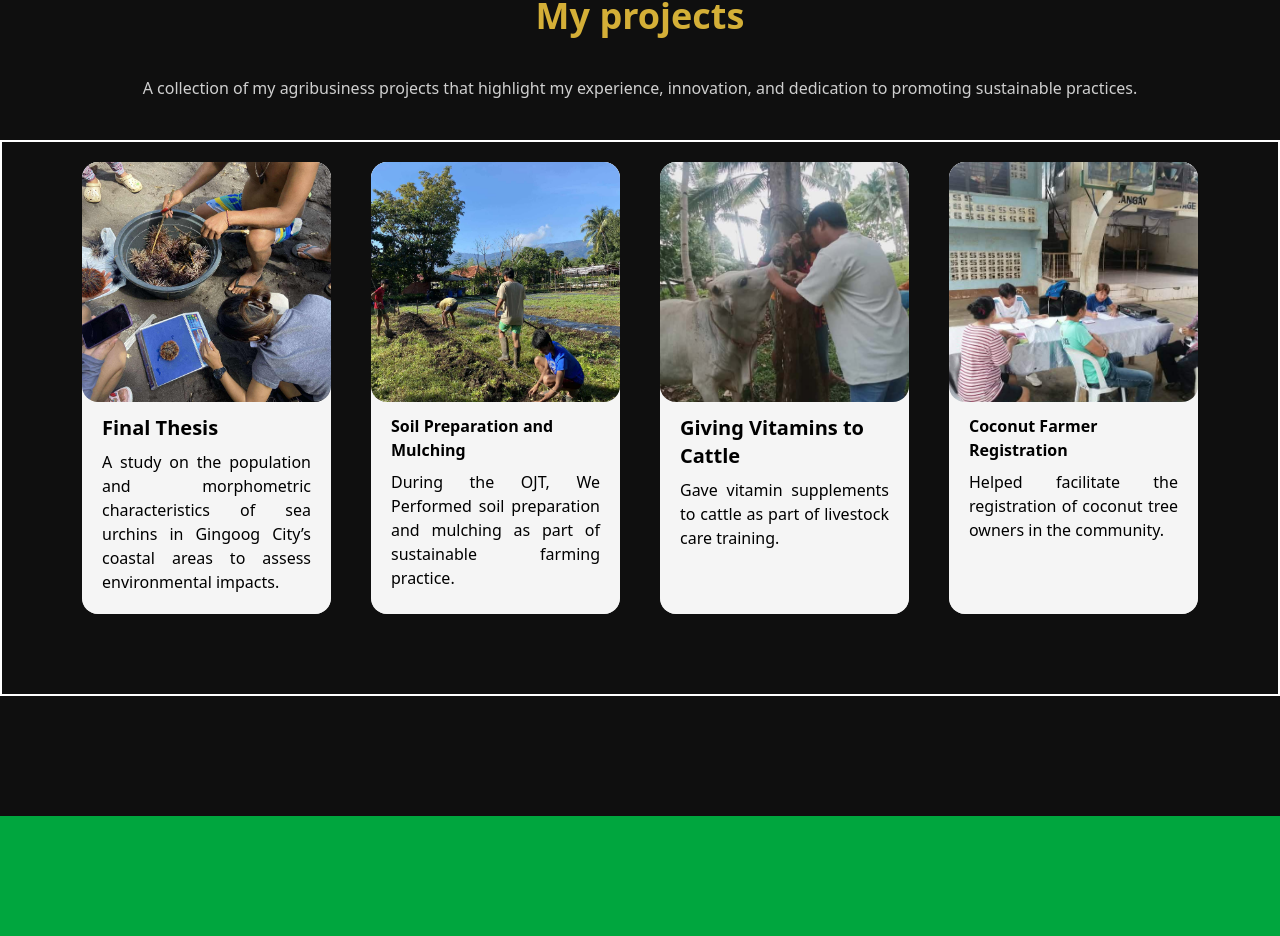
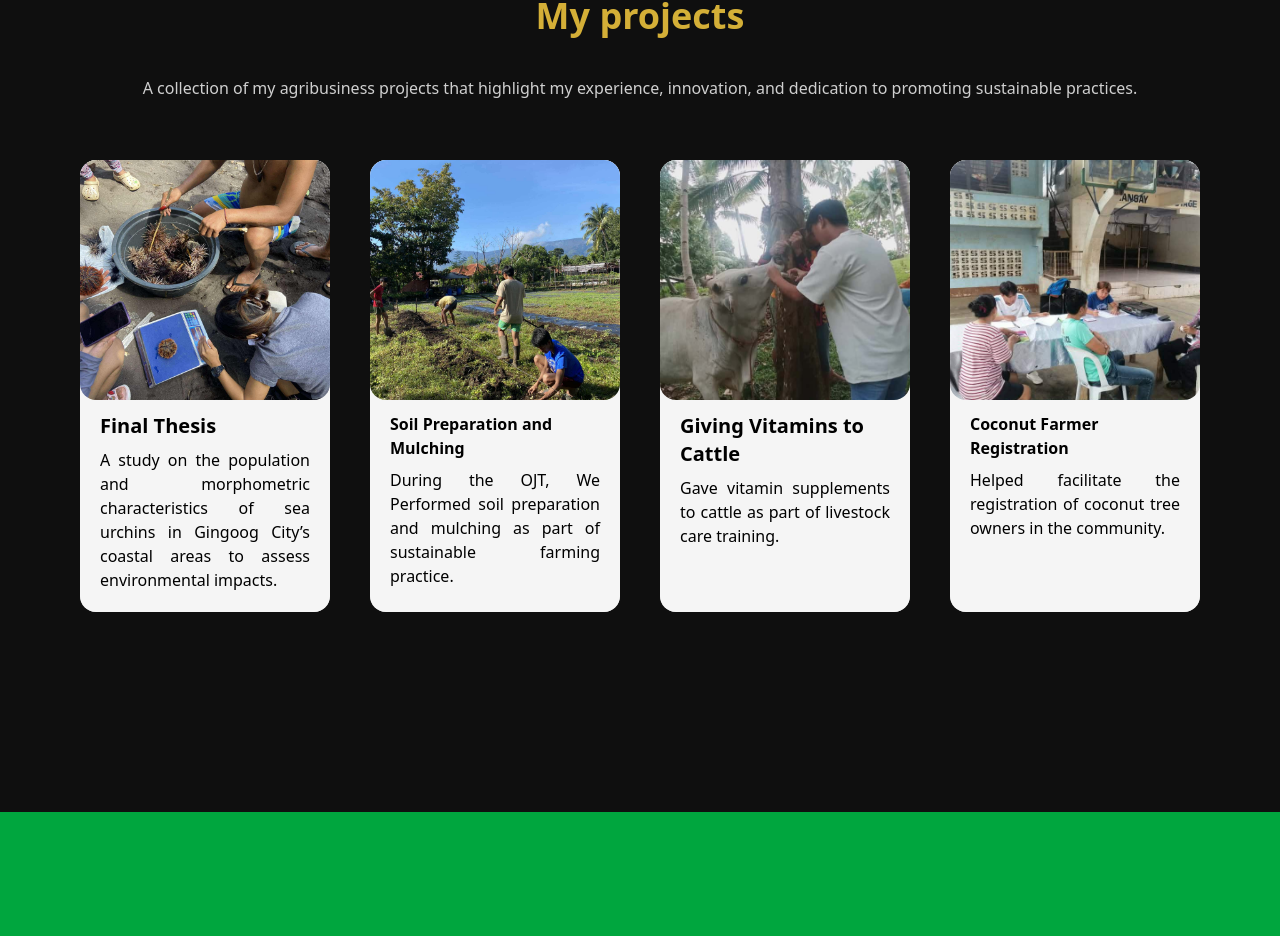
Before and after one commit to lawrencemacababayao2/client1-Portfolio, a React (Vite) app: page / in a window 1280 px wide. Shown: the part 1756-2692 px from the top of the page. Built offline with nearby package versions, Linux system fonts and the light colour scheme.

Commit message:
portfolio

```diff
--- a/src/pages/Portfolio.jsx
+++ b/src/pages/Portfolio.jsx
@@ -228,7 +228,7 @@ const Portfolio = () => {
         <h1 className="text-4xl font-bold text-[#D4AF37]">My projects</h1>
         <p className="text-white/80 mt-10 p-10 pt-0 pb-0 text-center">A collection of my agribusiness projects that highlight my experience, innovation, and dedication to promoting sustainable practices.</p>
 
-        <div className="border-2 border-white w-full h-full lg:pt-5 lg:p-20 gap-10 md:gap-10 lg:gap-10 md:p-10 md:pt-0 mt-10 grid grid-cols-1 md:grid-cols-2 lg:grid-cols-4 p-10 pt-0 pb-0 ">
+        <div className="w-full h-full lg:pt-5 lg:p-20 gap-10 md:gap-10 lg:gap-10 md:p-10 md:pt-0 mt-10 grid grid-cols-1 md:grid-cols-2 lg:grid-cols-4 p-10 pt-0 pb-0 ">
 
           <div className="h-full flex-1 rounded-2xl bg-white/80 hover:shadow-[0_0_20px_#D4AF37] transition-shadow duration-300 cursor-pointer">
             <div className="w-full h-full flex-1 rounded-2xl bg-white/80 ">
```
